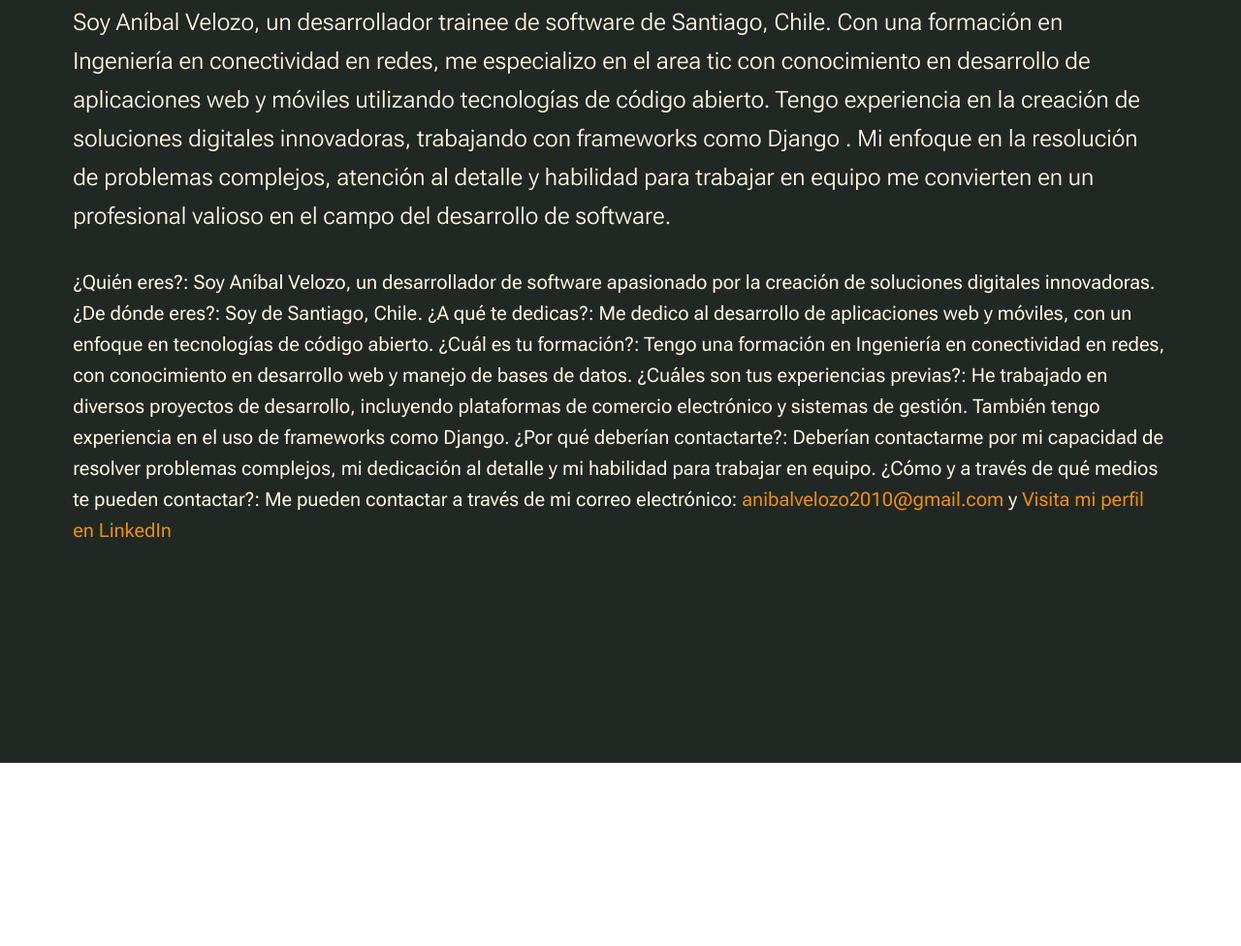
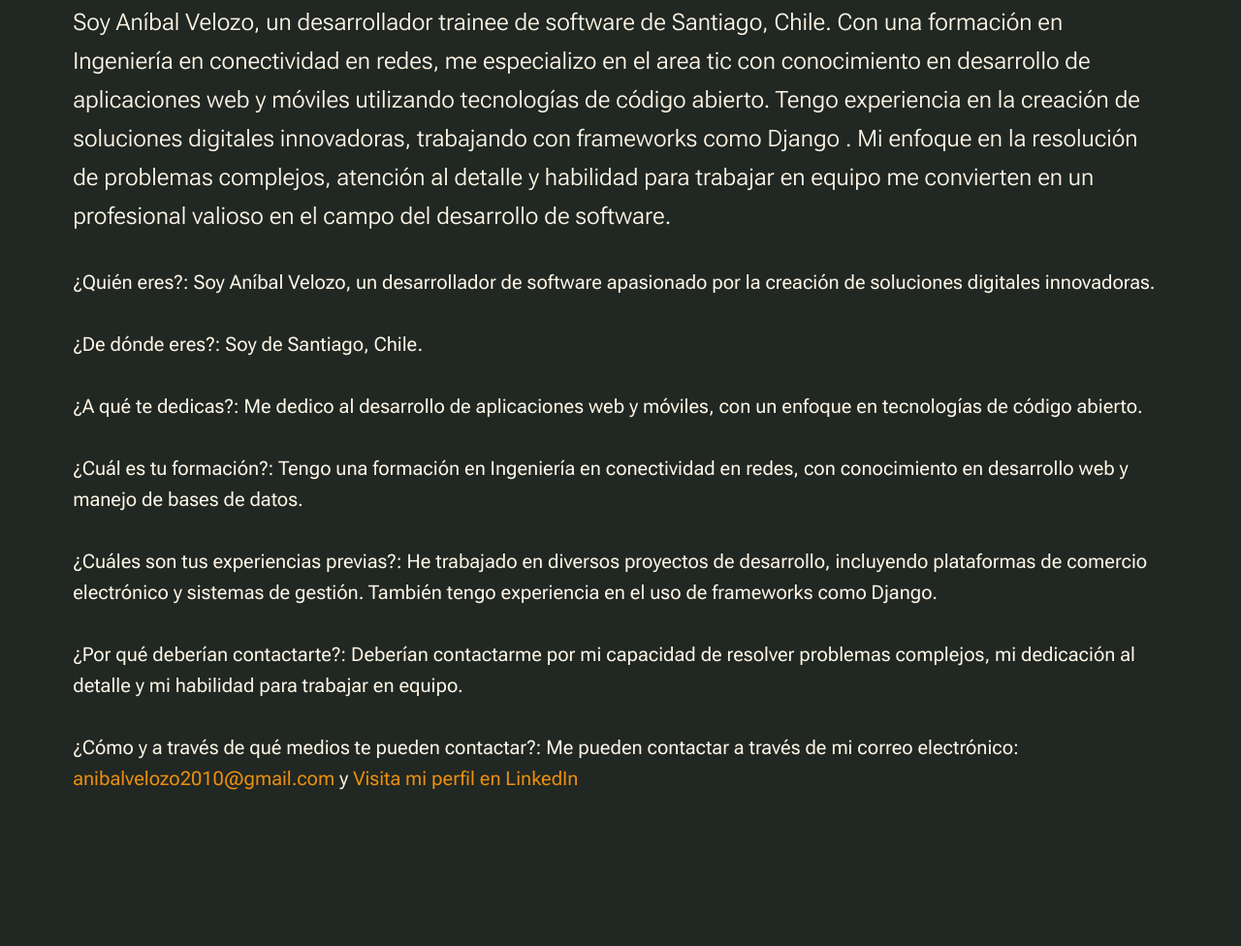
Before and after one commit to Anibalvelozo/landingpage, a plain HTML site: page index.html in a window 1280 px wide. Shown: the part 1414-2390 px from the top of the page at 97% size. Drawn offline with Linux system fonts and the light colour scheme.

Commit message:
cambios de index

```diff
--- a/index.html
+++ b/index.html
@@ -66,15 +66,14 @@
                             <p class="attention-getter">
                                 Soy Aníbal Velozo, un desarrollador trainee de software de Santiago, Chile. Con una formación en Ingeniería en conectividad en redes, me especializo en el area tic con conocimiento en desarrollo de aplicaciones web y móviles utilizando tecnologías de código abierto. Tengo experiencia en la creación de soluciones digitales innovadoras, trabajando con frameworks como Django . Mi enfoque en la resolución de problemas complejos, atención al detalle y habilidad para trabajar en equipo me convierten en un profesional valioso en el campo del desarrollo de software.
                             </p>
-                            <p>
-                                ¿Quién eres?: Soy Aníbal Velozo, un desarrollador de software apasionado por la creación de soluciones digitales innovadoras.
-                                ¿De dónde eres?: Soy de Santiago, Chile.
-                                ¿A qué te dedicas?: Me dedico al desarrollo de aplicaciones web y móviles, con un enfoque en tecnologías de código abierto.
-                                ¿Cuál es tu formación?: Tengo una formación en Ingeniería en conectividad en redes, con conocimiento en desarrollo web y manejo de bases de datos.
-                                ¿Cuáles son tus experiencias previas?: He trabajado en diversos proyectos de desarrollo, incluyendo plataformas de comercio electrónico y sistemas de gestión. También tengo experiencia en el uso de frameworks como Django.
-                                ¿Por qué deberían contactarte?: Deberían contactarme por mi capacidad de resolver problemas complejos, mi dedicación al detalle y mi habilidad para trabajar en equipo.
-                                ¿Cómo y a través de qué medios te pueden contactar?: Me pueden contactar a través de mi correo electrónico: <a href="mailto:anibalvelozo2010@gmail.com">anibalvelozo2010@gmail.com</a> y <a href="https://www.linkedin.com/in/anibal-velozo" target="_blank">Visita mi perfil en LinkedIn</a>
-                            </p>
+                                <p>¿Quién eres?: Soy Aníbal Velozo, un desarrollador de software apasionado por la creación de soluciones digitales innovadoras.</p>
+                                <p>¿De dónde eres?: Soy de Santiago, Chile.</p>
+                                <p>¿A qué te dedicas?: Me dedico al desarrollo de aplicaciones web y móviles, con un enfoque en tecnologías de código abierto.</p>
+                                <p>¿Cuál es tu formación?: Tengo una formación en Ingeniería en conectividad en redes, con conocimiento en desarrollo web y manejo de bases de datos.</p>
+                                <p>¿Cuáles son tus experiencias previas?: He trabajado en diversos proyectos de desarrollo, incluyendo plataformas de comercio electrónico y sistemas de gestión. También tengo experiencia en el uso de frameworks como Django.</p>
+                                <p>¿Por qué deberían contactarte?: Deberían contactarme por mi capacidad de resolver problemas complejos, mi dedicación al detalle y mi habilidad para trabajar en equipo.</p>
+                                <p>¿Cómo y a través de qué medios te pueden contactar?: Me pueden contactar a través de mi correo electrónico: <a href="mailto:anibalvelozo2010@gmail.com">anibalvelozo2010@gmail.com</a> y <a href="https://www.linkedin.com/in/anibal-andres-velozo-velozo-3aaab448/" target="_blank">Visita mi perfil en LinkedIn</a></p>
+
                          </div> <!-- end s-about__content-main -->
 
 
```
